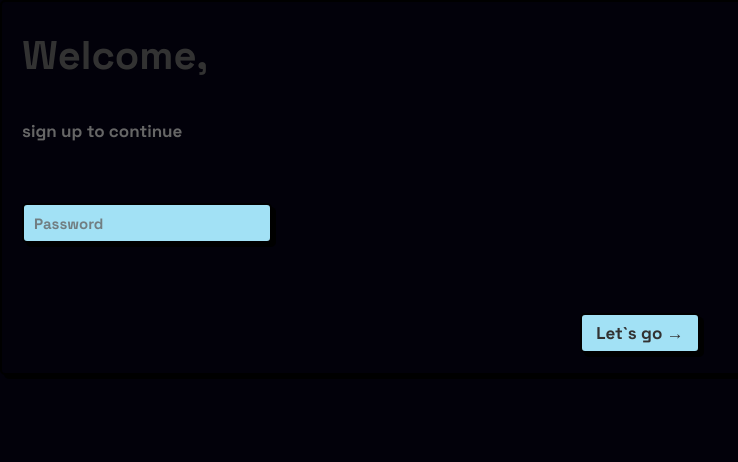
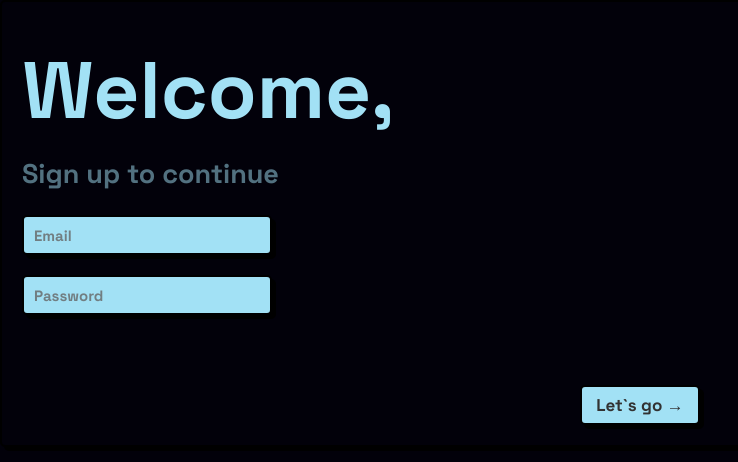
Before and after one commit to Raiyan109/raiyan-portfolio-fe, a React (Vite) app: page /admin-login in a window 1280 px wide. Shown: the top 462 px of the page, without its empty margins (0-738 px from the left). Built offline with nearby package versions, Linux system fonts and the light colour scheme.

Commit message:
logged in successfully

```diff
--- a/src/components/layout/dashboard/AdminLogin.jsx
+++ b/src/components/layout/dashboard/AdminLogin.jsx
@@ -1,19 +1,61 @@
 /* eslint-disable react/no-unknown-property */
+import { useState } from 'react';
 import './adminLogin.css'
+import { useNavigate } from 'react-router-dom';
+import axios from 'axios';
 
 const AdminLogin = () => {
+    const [email, setEmail] = useState("");
+    const [password, setPassword] = useState("");
+    const [loading, setLoading] = useState(false);
+    const navigate = useNavigate();
+
+    const handleLogin = async (e) => {
+        e.preventDefault();
+        // No need for id, because you will get from mongodb
+        const userInfo = {
+            email,
+            password
+        };
+
+        try {
+            console.log(userInfo);
+
+            setLoading(true);
+            const res = await axios.post('https://raiyan-portfolio-be.vercel.app/api/v1/auth/login', userInfo)
+            console.log(res);
+
+
+            setLoading(false);
+
+            setEmail('');
+            setPassword('');
+
+            navigate('/admin-dashboard')
+        } catch (error) {
+            console.log(error, 'Error during adding blog');
+            setLoading(false);
+        }
+    };
     return (
         <div className='flex justify-center items-center h-screen'>
-            <form className="form">
+            <form className="form" onSubmit={handleLogin}>
                 <div className="title">
                     Welcome,
-                    <br />
-                    <span>
-                        sign up to continue
-                    </span>
+
+                    <h3 className='signup'>
+                        Sign up to continue
+                    </h3>
                 </div>
-                {/* <input className="input" name="email" placeholder="Email" type="email" /> */}
-                <input className="input" name="password" placeholder="Password" type="password" />
+                <input className="input"
+                    value={email}
+                    onChange={(e) => setEmail(e.target.value)}
+                    placeholder="Email" type="email" />
+
+                <input className="input"
+                    value={password}
+                    onChange={(e) => setPassword(e.target.value)}
+                    placeholder="Password" type="password" />
 
                 <button className="button-confirm">Let`s go →</button>
             </form>
--- a/src/components/layout/dashboard/adminLogin.css
+++ b/src/components/layout/dashboard/adminLogin.css
@@ -18,16 +18,17 @@
 }
 
 .title {
-    color: var(--font-color);
+    color: var(--text-color);
     font-weight: 900;
-    font-size: 40px;
-    margin-bottom: 25px;
+    font-size: 80px;
+    margin-bottom: 5px;
 }
 
-.title span {
-    color: var(--font-color-sub);
+.title .signup {
+    color: var(--text-color);
     font-weight: 600;
-    font-size: 17px;
+    font-size: 27px;
+    opacity: 0.5;
 }
 
 .input {
```
